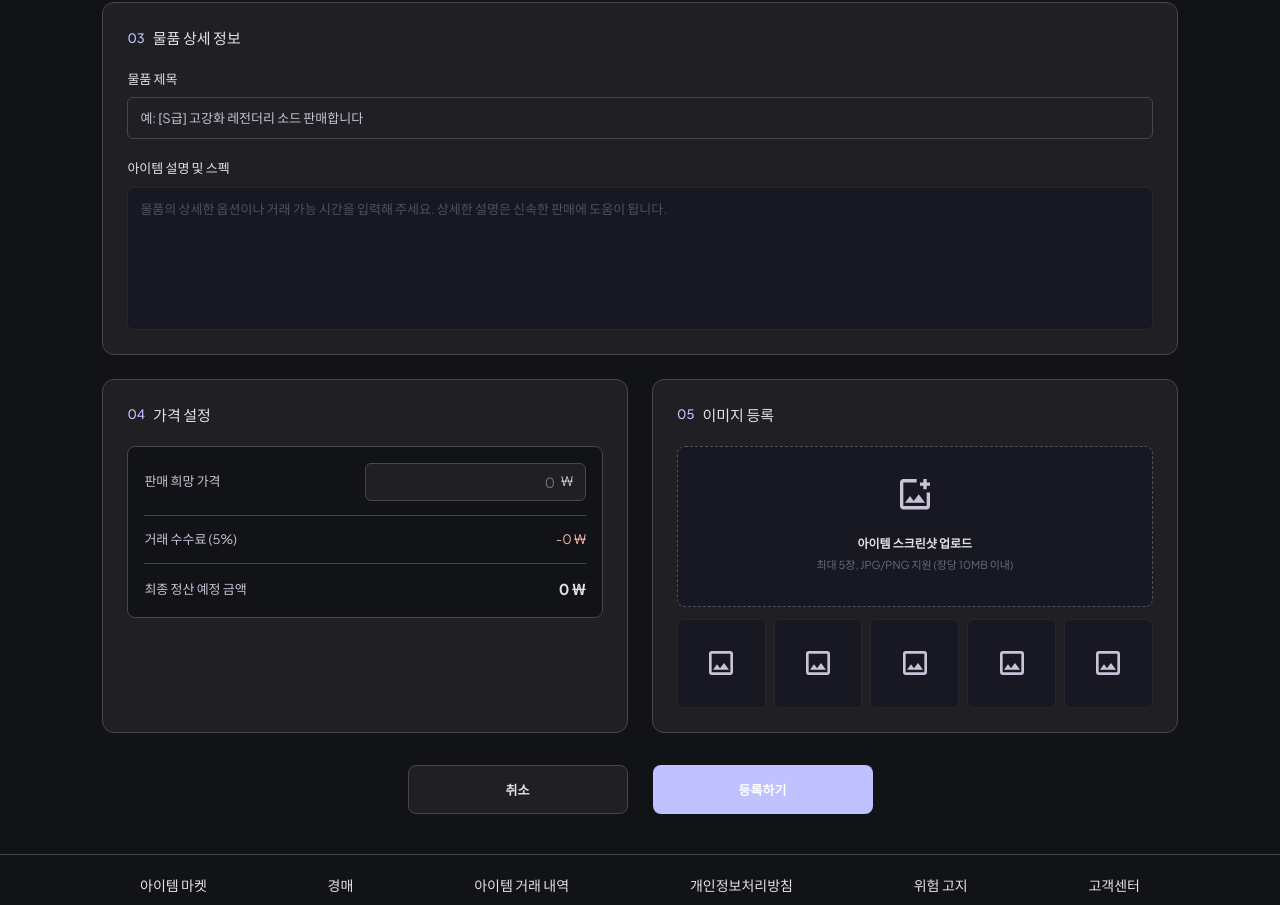
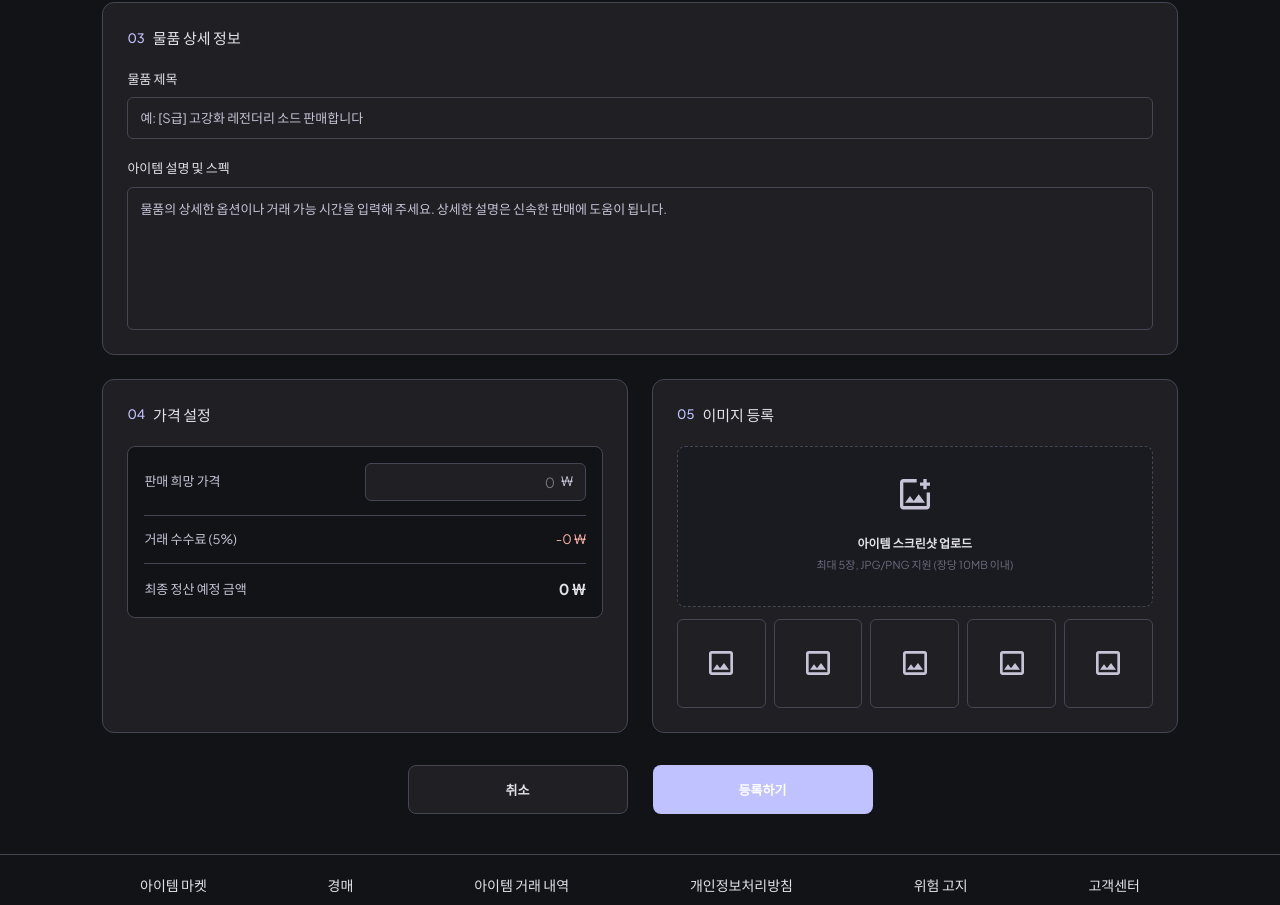
Before and after one commit to pyyzzz/wondealer-frontend, a React (Create React App) app: page /items/new in a window 1280 px wide. Shown: the part 655-1560 px from the top of the page. Built offline with nearby package versions, Linux system fonts and the light colour scheme; no server answers; sample sign-in values are in the browser's storage.

Commit message:
아이템등록페이지랑 메인페이지 수정 img에 사진 추가

```diff
--- a/src/pages/item/ItemNewPage.js
+++ b/src/pages/item/ItemNewPage.js
@@ -99,7 +99,7 @@ const ItemNewPage = () => {
 
   useEffect(() => {
     // 로컬 스토리지에 로그인 토큰이 있는지 확인
-    const token = localStorage.getItem("token");
+    const token = localStorage.getItem("accessToken");
 
     if (!token) {
       alert("로그인이 필요한 서비스입니다.");
@@ -703,23 +703,27 @@ const InputWrapper = styled.div`
 
   input {
     width: 100%;
-    background-color: #171821;
-    border: 1px solid #252631;
+    background-color: var(--bg-container);
+    border: 1px solid var(--border-color);
     border-radius: 6px;
     padding: 12px 70px 12px 12px;
-    color: #ffffff;
+    color: var(--text-primary);
     font-size: 13px;
     outline: none;
     box-sizing: border-box;
+
+    &::placeholder {
+      color: var(--text-secondary);
+    }
   }
 `;
 
 const TextArea = styled.textarea`
-  background-color: #171821;
-  border: 1px solid #252631;
+  background-color: var(--bg-container);
+  border: 1px solid var(--border-color);
   border-radius: 6px;
   padding: 12px;
-  color: #ffffff;
+  color: var(--text-primary);
   font-size: 13px;
   outline: none;
   resize: none;
@@ -728,7 +732,7 @@ const TextArea = styled.textarea`
   box-sizing: border-box;
 
   &::placeholder {
-    color: #4e5161;
+    color: var(--text-secondary);
   }
 `;
 
@@ -831,10 +835,11 @@ const HiddenFileInput = styled.input`
 `;
 
 const UploadMainZone = styled.div`
-  border: 1px dashed #4e5161;
+  border: 1px dashed var(--border-color);
   border-radius: 8px;
   padding: 32px 24px;
-  background-color: #171821;
+  background-color: var(--bg-container-low);
+  color: var(--text-primary);
   cursor: pointer;
 
   display: flex;
@@ -845,7 +850,7 @@ const UploadMainZone = styled.div`
   flex: 1;
 
   &:hover {
-    border-color: #6c5ce7;
+    border-color: var(--color-primary);
   }
 `;
 
@@ -880,14 +885,14 @@ const PreviewRow = styled.div`
 `;
 
 const PreviewSlot = styled.div`
-  background-color: #171821;
-  border: 1px solid ${(props) => (props.hasImage ? "#4e5161" : "#252631")};
+  background-color: var(--bg-container);
+  border: 1px solid ${(props) => (props.hasImage ? "var(--color-primary)" : "var(--border-color)")};
   border-radius: 6px;
   aspect-ratio: 1;
   display: flex;
   align-items: center;
   justify-content: center;
-  color: #4e5161;
+  color: var(--text-secondary);
   font-size: 12px;
   position: relative;
   overflow: hidden;
--- a/src/pages/main/MainPage.js
+++ b/src/pages/main/MainPage.js
@@ -3,7 +3,8 @@ import { useNavigate } from "react-router-dom";
 import styled from "styled-components";
 import axios from "axios";
 import Common from "../../utils/Common";
-import heroBgImage from "../../img/HeroSection.jpg";
+import heroBgImage from "../../img/HeroSection.webp";
+import herosectionlight from "../../img/HeroSectionlight.webp";
 
 // Axios 인스턴스 설정
 const api = axios.create({ baseURL: Common.API_URL });
@@ -46,7 +47,22 @@ const HeroSection = styled.div`
     background: url(${heroBgImage}) no-repeat center/cover;
     filter: brightness(1.4) contrast(1.1);
     z-index: 1;
+    transition: background 0.3s ease; /* 테마 바뀔 때 부드러운 전환 효과 */
   }
+
+  /* 💡 라이트모드 상태일 때: herosectionlight 이미지로 교체 */
+  [data-theme="light"] &::before {
+    background: url(${herosectionlight}) no-repeat center/cover;
+    filter: brightness(1.1) contrast(1.05); /* 라이트 이미지는 너무 타지 않게 밝기 살짝 조절 */
+  }
+
+  /* (참고) 만약 data-theme 속성이 아닌 body에 .light 클래스가 붙는 방식이라면 아래 주석을 해제하세요 */
+  /*
+  .light &::before {
+    background: url(${herosectionlight}) no-repeat center/cover;
+    filter: brightness(1.1) contrast(1.05);
+  }
+  */
 `;
 
 const HeroOverlay = styled.div`
```
Also changed, not shown: src/img/HeroSection.webp (added), src/img/HeroSectionlight.webp (added).
